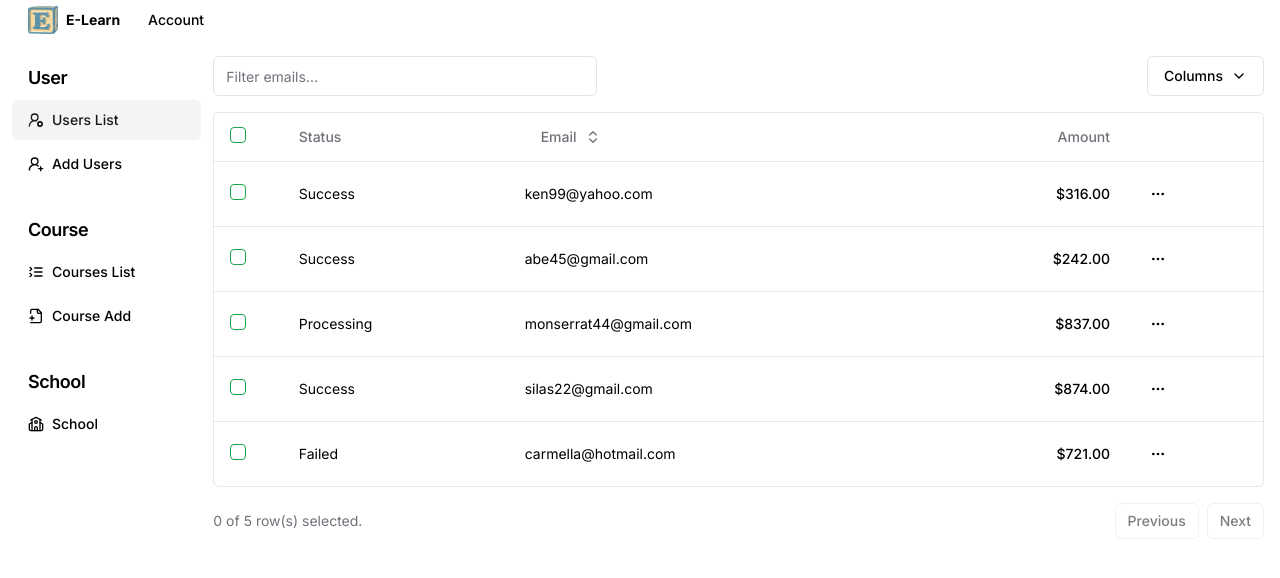
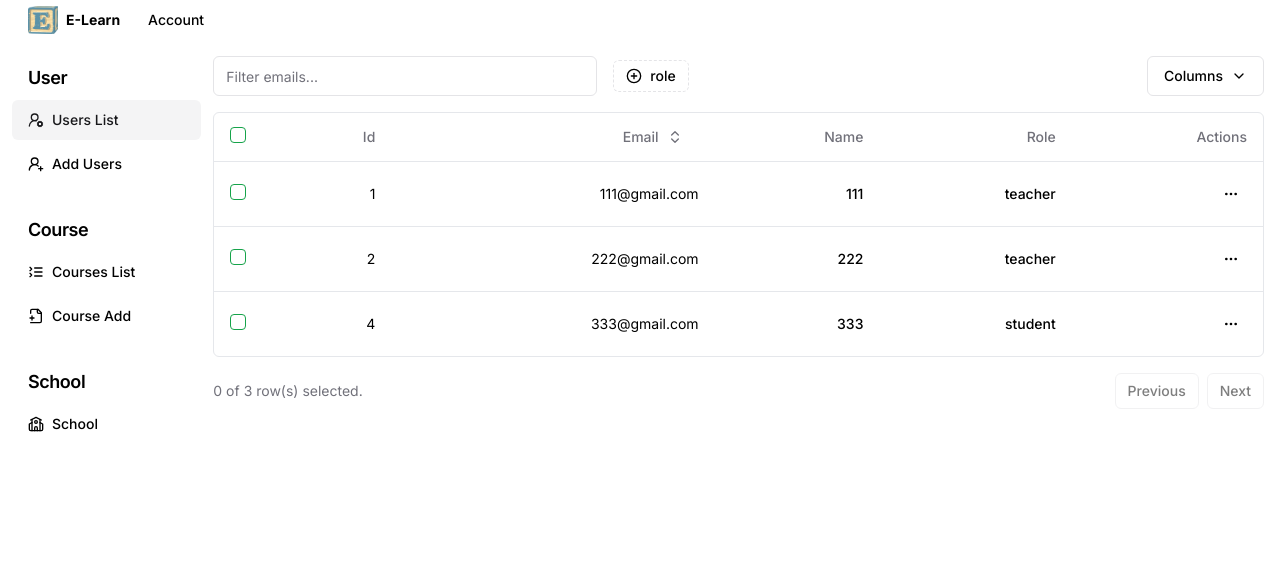
Before and after one commit to NotAWind/e-learning-front, a Next.js app: page /admin/userList in a window 1280 px wide. Shown: the top 578 px of the page. Built offline with nearby package versions, Linux system fonts and the light colour scheme.

Commit message:
roughly finish user list static page

```diff
--- /dev/null
+++ b/app/admin/components/table-faceted-filter.tsx
@@ -0,0 +1,149 @@
+import * as React from "react";
+// import { CheckIcon, PlusCircledIcon } from "@radix-ui/react-icons"
+import { Column } from "@tanstack/react-table";
+import { CirclePlus, SquareCheck } from "lucide-react";
+import { cn } from "@/lib/utils";
+import { Badge } from "@/components/ui/badge";
+import { Button } from "@/components/ui/button";
+import {
+  Command,
+  CommandEmpty,
+  CommandGroup,
+  CommandInput,
+  CommandItem,
+  CommandList,
+  CommandSeparator,
+} from "@/components/ui/command";
+import {
+  Popover,
+  PopoverContent,
+  PopoverTrigger,
+} from "@/components/ui/popover";
+import { Separator } from "@/components/ui/separator";
+
+interface DataTableFacetedFilterProps<TData, TValue> {
+  column?: Column<TData, TValue>;
+  title?: string;
+  options: {
+    label: string;
+    value: string;
+    icon?: React.ComponentType<{ className?: string }>;
+  }[];
+}
+
+export function DataTableFacetedFilter<TData, TValue>({
+  column,
+  title,
+  options,
+}: DataTableFacetedFilterProps<TData, TValue>) {
+  const facets = column?.getFacetedUniqueValues();
+  const selectedValues = new Set(column?.getFilterValue() as string[]);
+  return (
+    <>
+      <Popover>
+        <PopoverTrigger asChild>
+          <Button variant="outline" size="sm" className="h-8 border-dashed">
+            <CirclePlus className="mr-2 h-4 w-4" />
+            {title}
+            {selectedValues?.size > 0 && (
+              <>
+                <Separator orientation="vertical" className="mx-2 h-4" />
+                <Badge
+                  variant="secondary"
+                  className="rounded-sm px-1 font-normal lg:hidden"
+                >
+                  {selectedValues.size}
+                </Badge>
+                <div className="hidden space-x-1 lg:flex">
+                  {selectedValues.size > 2 ? (
+                    <Badge
+                      variant="secondary"
+                      className="rounded-sm px-1 font-normal"
+                    >
+                      {selectedValues.size} selected
+                    </Badge>
+                  ) : (
+                    options
+                      .filter((option) => selectedValues.has(option.value))
+                      .map((option) => (
+                        <Badge
+                          variant="secondary"
+                          key={option.value}
+                          className="rounded-sm px-1 font-normal"
+                        >
+                          {option.label}
+                        </Badge>
+                      ))
+                  )}
+                </div>
+              </>
+            )}
+          </Button>
+        </PopoverTrigger>
+        <PopoverContent className="w-[200px] p-0" align="start">
+          <Command>
+            <CommandInput placeholder={title} />
+            <CommandList>
+              <CommandEmpty>No results found.</CommandEmpty>
+
+              <CommandGroup>
+                {options.map((option) => {
+                  const isSelected = selectedValues.has(option.value);
+                  return (
+                    <CommandItem
+                      key={option.value}
+                      onSelect={() => {
+                        if (isSelected) {
+                          selectedValues.delete(option.value);
+                        } else {
+                          selectedValues.add(option.value);
+                        }
+                        const filterValues = Array.from(selectedValues);
+                        column?.setFilterValue(
+                          filterValues.length ? filterValues : undefined
+                        );
+                      }}
+                    >
+                      <div
+                        className={cn(
+                          "mr-2 flex h-4 w-4 items-center justify-center rounded-sm border border-primary",
+                          isSelected
+                            ? "bg-primary text-primary-foreground"
+                            : "opacity-50 [&_svg]:invisible"
+                        )}
+                      >
+                        <SquareCheck className={cn("h-4 w-4")} />
+                      </div>
+                      {option.icon && (
+                        <option.icon className="mr-2 h-4 w-4 text-muted-foreground" />
+                      )}
+                      <span>{option.label}</span>
+                      {facets?.get(option.value) && (
+                        <span className="ml-auto flex h-4 w-4 items-center justify-center font-mono text-xs">
+                          {facets.get(option.value)}
+                        </span>
+                      )}
+                    </CommandItem>
+                  );
+                })}
+              </CommandGroup>
+              {selectedValues.size > 0 && (
+                <>
+                  <CommandSeparator />
+                  <CommandGroup>
+                    <CommandItem
+                      onSelect={() => column?.setFilterValue(undefined)}
+                      className="justify-center text-center"
+                    >
+                      Clear filters
+                    </CommandItem>
+                  </CommandGroup>
+                </>
+              )}
+            </CommandList>
+          </Command>
+        </PopoverContent>
+      </Popover>
+    </>
+  );
+}
--- /dev/null
+++ b/app/admin/userList/data.ts
@@ -0,0 +1,10 @@
+export const roles = [
+  {
+    value: "teacher",
+    label: "teacher",
+  },
+  {
+    value: "student",
+    label: "student",
+  },
+];
--- a/app/admin/userList/page.tsx
+++ b/app/admin/userList/page.tsx
@@ -25,7 +25,6 @@ import {
   DropdownMenuContent,
   DropdownMenuItem,
   DropdownMenuLabel,
-  DropdownMenuSeparator,
   DropdownMenuTrigger,
 } from "@/components/ui/dropdown-menu";
 import { Input } from "@/components/ui/input";
@@ -37,75 +36,70 @@ import {
   TableHeader,
   TableRow,
 } from "@/components/ui/table";
+import { DataTableFacetedFilter } from "../components/table-faceted-filter";
+import { roles } from "./data";
 
-const data: Payment[] = [
+const data: User[] = [
   {
-    id: "m5gr84i9",
-    amount: 316,
-    status: "success",
-    email: "ken99@yahoo.com",
+    id: "1",
+    name: "111",
+    email: "111@gmail.com",
+    school: [
+      {
+        id: "uni1",
+        name: "school A",
       },
       {
-    id: "3u1reuv4",
-    amount: 242,
-    status: "success",
-    email: "Abe45@gmail.com",
+        id: "uni2",
+        name: "school B",
+      },
+    ],
+    role: "teacher",
   },
   {
-    id: "derv1ws0",
-    amount: 837,
-    status: "processing",
-    email: "Monserrat44@gmail.com",
+    id: "2",
+    name: "222",
+    email: "222@gmail.com",
+    school: [
+      {
+        id: "uni2",
+        name: "school B",
       },
       {
-    id: "5kma53ae",
-    amount: 874,
-    status: "success",
-    email: "Silas22@gmail.com",
+        id: "uni3",
+        name: "school C",
+      },
+    ],
+    role: "teacher",
   },
   {
-    id: "bhqecj4p",
-    amount: 721,
-    status: "failed",
-    email: "carmella@hotmail.com",
+    id: "4",
+    name: "333",
+    email: "333@gmail.com",
+    school: [
+      {
+        id: "uni4",
+        name: "school D",
+      },
+    ],
+    role: "student",
   },
 ];
 
-// const data: User[] = [
-//  {
-//   id: "1",
-//   name: "111",
-//   email: "111@gmail.com",
-//   school: [{
-//     id: "u1",
-
-//   }]
-//   role: 'teacher' | 'student'
-//  }
-// ];
-
-export type Payment = {
+export type School = {
   id: string;
-  amount: number;
-  status: "pending" | "processing" | "success" | "failed";
-  email: string;
+  name: string;
 };
 
-// export type School = {
-//   id: string;
-//   name: string;
-//   type: ''
-// }
+export type User = {
+  id: string;
+  name: string;
+  email: string;
+  school: School[];
+  role: "teacher" | "student";
+};
 
-// export type User = {
-//   id: string;
-//   name: string;
-//   email: string;
-//   school: University[];
-//   role: 'teacher' | 'student'
-// }
-
-export const columns: ColumnDef<Payment>[] = [
+export const columns: ColumnDef<User>[] = [
   {
     id: "select",
     header: ({ table }) => (
@@ -129,11 +123,9 @@ export const columns: ColumnDef<Payment>[] = [
     enableHiding: false,
   },
   {
-    accessorKey: "status",
-    header: "Status",
-    cell: ({ row }) => (
-      <div className="capitalize">{row.getValue("status")}</div>
-    ),
+    accessorKey: "id",
+    header: () => <div className="text-right">Id</div>,
+    cell: ({ row }) => <div className="text-right">{row.getValue("id")}</div>,
   },
   {
     accessorKey: "email",
@@ -141,6 +133,7 @@ export const columns: ColumnDef<Payment>[] = [
       return (
         <Button
           variant="ghost"
+          className="float-right"
           onClick={() => column.toggleSorting(column.getIsSorted() === "asc")}
         >
           Email
@@ -148,30 +141,36 @@ export const columns: ColumnDef<Payment>[] = [
         </Button>
       );
     },
-    cell: ({ row }) => <div className="lowercase">{row.getValue("email")}</div>,
+    cell: ({ row }) => (
+      <div className="lowercase text-right">{row.getValue("email")}</div>
+    ),
   },
   {
-    accessorKey: "amount",
-    header: () => <div className="text-right">Amount</div>,
-    cell: ({ row }) => {
-      const amount = parseFloat(row.getValue("amount"));
-
-      // Format the amount as a dollar amount
-      const formatted = new Intl.NumberFormat("en-US", {
-        style: "currency",
-        currency: "USD",
-      }).format(amount);
-
-      return <div className="text-right font-medium">{formatted}</div>;
+    accessorKey: "name",
+    header: () => <div className="text-right">Name</div>,
+    cell: ({ row }) => (
+      <div className="text-right font-medium">{row.getValue("name")}</div>
+    ),
+  },
+  {
+    accessorKey: "role",
+    header: () => <div className="text-right">Role</div>,
+    cell: ({ row }) => (
+      <div className="text-right font-medium">{row.getValue("role")}</div>
+    ),
+    filterFn: (row, id, value) => {
+      return value.includes(row.getValue(id));
     },
   },
   {
     id: "actions",
+    header: () => <div className="text-right">Actions</div>,
     enableHiding: false,
     cell: ({ row }) => {
       const payment = row.original;
 
       return (
+        <div className="text-right">
           <DropdownMenu>
             <DropdownMenuTrigger asChild>
               <Button variant="ghost" className="h-8 w-8 p-0">
@@ -182,15 +181,16 @@ export const columns: ColumnDef<Payment>[] = [
             <DropdownMenuContent align="end">
               <DropdownMenuLabel>Actions</DropdownMenuLabel>
               <DropdownMenuItem
-              onClick={() => navigator.clipboard.writeText(payment.id)}
+              // onClick={() => navigator.clipboard.writeText(payment.id)}
               >
-              Copy payment ID
+                Reset Password
               </DropdownMenuItem>
-            <DropdownMenuSeparator />
-            <DropdownMenuItem>View customer</DropdownMenuItem>
-            <DropdownMenuItem>View payment details</DropdownMenuItem>
+              <DropdownMenuItem>Update Info</DropdownMenuItem>
+              {/* mainly for schools scope details */}
+              <DropdownMenuItem>View details</DropdownMenuItem>
             </DropdownMenuContent>
           </DropdownMenu>
+        </div>
       );
     },
   },
@@ -223,6 +223,7 @@ export default function UsesrList() {
       rowSelection,
     },
   });
+
   return (
     <>
       <Menu />
@@ -238,8 +239,15 @@ export default function UsesrList() {
               onChange={(event) =>
                 table.getColumn("email")?.setFilterValue(event.target.value)
               }
-              className="max-w-sm"
+              className="max-w-sm mr-4"
             />
+            {table.getColumn("role") && (
+              <DataTableFacetedFilter
+                column={table.getColumn("role")}
+                title="role"
+                options={roles}
+              />
+            )}
             <DropdownMenu>
               <DropdownMenuTrigger asChild>
                 <Button variant="outline" className="ml-auto">
--- a/app/test/page.tsx
+++ b/app/test/page.tsx
@@ -1,101 +1,33 @@
-"use client";
-
-import * as React from "react";
-
-import { Button } from "@/components/ui/button";
 import {
   Command,
+  CommandDialog,
   CommandEmpty,
   CommandGroup,
   CommandInput,
   CommandItem,
   CommandList,
+  CommandSeparator,
+  CommandShortcut,
 } from "@/components/ui/command";
-import {
-  DropdownMenu,
-  DropdownMenuContent,
-  DropdownMenuGroup,
-  DropdownMenuItem,
-  DropdownMenuLabel,
-  DropdownMenuSeparator,
-  DropdownMenuShortcut,
-  DropdownMenuSub,
-  DropdownMenuSubContent,
-  DropdownMenuSubTrigger,
-  DropdownMenuTrigger,
-} from "@/components/ui/dropdown-menu";
 
-const labels = [
-  "feature",
-  "bug",
-  "enhancement",
-  "documentation",
-  "design",
-  "question",
-  "maintenance",
-];
-
-export default function ComboboxDropdownMenu() {
-  const [label, setLabel] = React.useState("feature");
-  const [open, setOpen] = React.useState(false);
-
+export default function Test() {
   return (
-    <div className="flex w-full flex-col items-start justify-between rounded-md border px-4 py-3 sm:flex-row sm:items-center">
-      <p className="text-sm font-medium leading-none">
-        <span className="mr-2 rounded-lg bg-primary px-2 py-1 text-xs text-primary-foreground">
-          {label}
-        </span>
-        <span className="text-muted-foreground">Create a new project</span>
-      </p>
-      <DropdownMenu open={open} onOpenChange={setOpen}>
-        <DropdownMenuTrigger asChild>
-          <Button variant="ghost" size="sm">
-            click
-          </Button>
-        </DropdownMenuTrigger>
-        <DropdownMenuContent align="end" className="w-[200px]">
-          <DropdownMenuLabel>Actions</DropdownMenuLabel>
-          <DropdownMenuGroup>
-            <DropdownMenuItem>Assign to...</DropdownMenuItem>
-            <DropdownMenuItem>Set due date...</DropdownMenuItem>
-            <DropdownMenuSeparator />
-            <DropdownMenuSub>
-              <DropdownMenuSubTrigger>Apply label</DropdownMenuSubTrigger>
-              <DropdownMenuSubContent className="p-0">
-                <Command>
-                  <CommandInput
-                    placeholder="Filter label..."
-                    autoFocus={true}
-                    className="h-9"
-                  />
-                  <CommandList>
-                    <CommandEmpty>No label found.</CommandEmpty>
-                    <CommandGroup>
-                      {labels.map((label) => (
-                        <CommandItem
-                          key={label}
-                          value={label}
-                          onSelect={(value) => {
-                            setLabel(value);
-                            setOpen(false);
-                          }}
-                        >
-                          {label}
-                        </CommandItem>
-                      ))}
-                    </CommandGroup>
-                  </CommandList>
-                </Command>
-              </DropdownMenuSubContent>
-            </DropdownMenuSub>
-            <DropdownMenuSeparator />
-            <DropdownMenuItem className="text-red-600">
-              Delete
-              <DropdownMenuShortcut>⌘⌫</DropdownMenuShortcut>
-            </DropdownMenuItem>
-          </DropdownMenuGroup>
-        </DropdownMenuContent>
-      </DropdownMenu>
-    </div>
+    <Command>
+      <CommandInput placeholder="Type a command or search..." />
+      <CommandList>
+        <CommandEmpty>No results found.</CommandEmpty>
+        <CommandGroup heading="Suggestions">
+          <CommandItem>Calendar</CommandItem>
+          <CommandItem>Search Emoji</CommandItem>
+          <CommandItem>Calculator</CommandItem>
+        </CommandGroup>
+        <CommandSeparator />
+        <CommandGroup heading="Settings">
+          <CommandItem>Profile</CommandItem>
+          <CommandItem>Billing</CommandItem>
+          <CommandItem>Settings</CommandItem>
+        </CommandGroup>
+      </CommandList>
+    </Command>
   );
 }
--- a/package.json
+++ b/package.json
@@ -28,7 +28,7 @@
     "@tanstack/react-table": "^8.15.3",
     "class-variance-authority": "^0.7.0",
     "clsx": "^2.1.0",
-    "cmdk": "^1.0.0",
+    "cmdk": "^0.2.1",
     "lucide-react": "^0.354.0",
     "next": "14.1.3",
     "react": "^18",
```
Also changed, not shown: 1 other file (tests, documents, lock files or other folders). Lines whose indentation alone changed are shown as unchanged.
